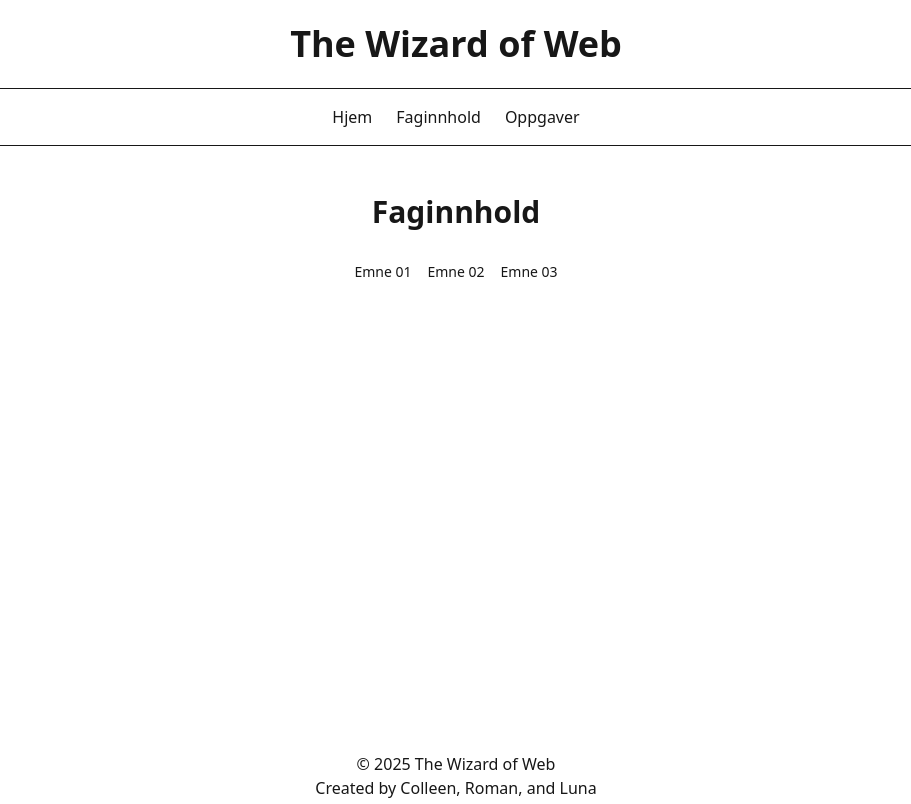
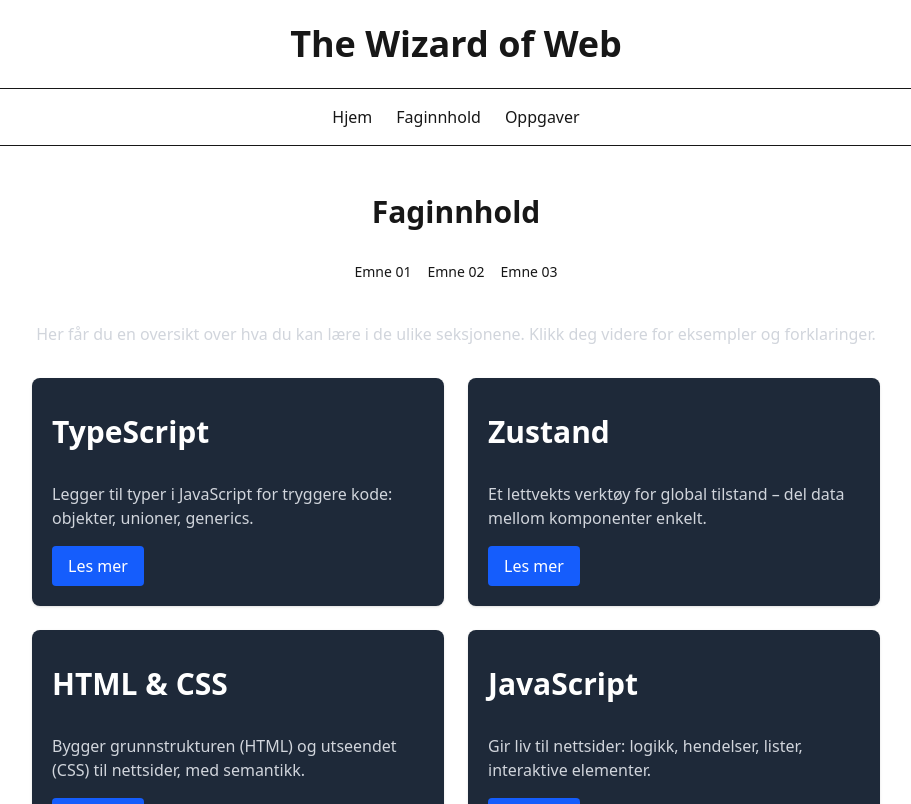
Before and after one commit to brolun/arbeidskrav02-emne06-ga, a Next.js app: page /faginnhold in a window 1280 px wide. Shown: the top 804 px of the page, without its empty margins (184-1095 px from the left). Built offline with nearby package versions, Linux system fonts and the light colour scheme.

Commit message:
added faginnhold home side

```diff
--- a/app/faginnhold/emne01/page.tsx
+++ b/app/faginnhold/emne01/page.tsx
@@ -5,7 +5,7 @@ export const metadata = {
 export default function Emne01() {
   return (
     <>
-      <h2 className="text-base mt-0">Emne 01: Introduksjon til HTML og CSS</h2>
+      <h2 className="text-base mt-0">TypeScript</h2>
     </>
   );
 }
--- a/app/faginnhold/page.tsx
+++ b/app/faginnhold/page.tsx
@@ -1,7 +1,71 @@
-export const metadata = {
-  title: "The Wizard of Web | Faginnhold",
-};
+"use client";
 
-export default function Faginnhold() {
-  return <></>;
+import Link from "next/link";
+
+export default function Page() {
+  const sections = [
+    {
+      title: "TypeScript",
+      desc: "Legger til typer i JavaScript for tryggere kode: objekter, unioner, generics.",
+      link: "/faginnhold/emne01",
+    },
+    {
+      title: "Zustand",
+      desc: "Et lettvekts verktøy for global tilstand – del data mellom komponenter enkelt.",
+      link: "/faginnhold/emne02",
+    },
+    {
+      title: "HTML & CSS",
+      desc: "Bygger grunnstrukturen (HTML) og utseendet (CSS) til nettsider, med semantikk.",
+      link: "/faginnhold/emne03",
+    },
+    {
+      title: "JavaScript",
+      desc: "Gir liv til nettsider: logikk, hendelser, lister, interaktive elementer.",
+      link: "/faginnhold/emne04",
+    },
+        {
+      title: "React",
+      desc: "Hvordan lage komponenter, bruke props, state, hendelser og hooks som useEffect.",
+      link: "/faginnhold/emne05",
+    },
+    {
+      title: "API",
+      desc: "Hvordan hente og sende data til andre tjenester ved hjelp av fetch og REST-API.",
+      link: "/faginnhold/emne06",
+    },
+  ];
+
+  return (
+    <main className="max-w-4xl mx-auto p-6 space-y-8">
+      <section className="space-y-4 text-center">
+        <p className="text-gray-300">
+          Her får du en oversikt over hva du kan lære i de ulike seksjonene. Klikk deg
+          videre for eksempler og forklaringer.
+        </p>
+      </section>
+
+      <section className="grid gap-6 md:grid-cols-2">
+        {sections.map((s) => (
+          <div
+            key={s.title}
+            className="bg-gray-800 p-5 rounded-lg shadow hover:shadow-lg transition flex flex-col justify-between"
+          >
+            <div>
+              <h2 className="text-xl font-semibold text-white">{s.title}</h2>
+              <p className="text-gray-300 mt-2">{s.desc}</p>
+            </div>
+            <div className="mt-4">
+              <Link
+                href={s.link}
+                className="inline-block px-4 py-2 bg-blue-600 hover:bg-blue-500 text-white rounded transition"
+              >
+                Les mer
+              </Link>
+            </div>
+          </div>
+        ))}
+      </section>
+    </main>
+  );
 }
```
